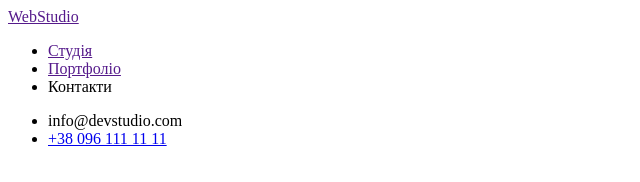
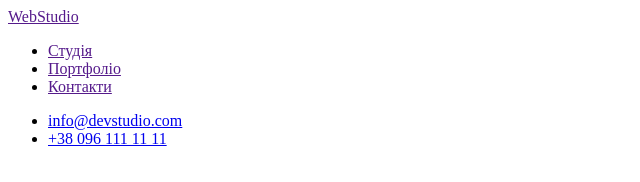
Before and after one commit to NorbertNy/goit-markup-hw-01, a plain HTML site: page index.html in a window 1280 px wide. Shown: the whole page, without its empty margins (0-640 px from the left). Drawn offline with Linux system fonts and the light colour scheme.

Commit message:
Error correction

```diff
--- a/index.html
+++ b/index.html
@@ -14,10 +14,10 @@
         <ul>
           <li><a href="">Студія</a></li>
           <li><a href="">Портфоліо</a></li>
-          <li><a href=""></a>Контакти</li>
+          <li><a href="">Контакти</a></li>
         </ul>
         <ul>
-          <li><a href="mailto:info@devstudio.com"></a>info@devstudio.com</li>
+          <li><a href="mailto:info@devstudio.com">info@devstudio.com</a></li>
           <li><a href="tel:+380961111111">+38 096 111 11 11</a></li>
         </ul>
       </nav>
```
